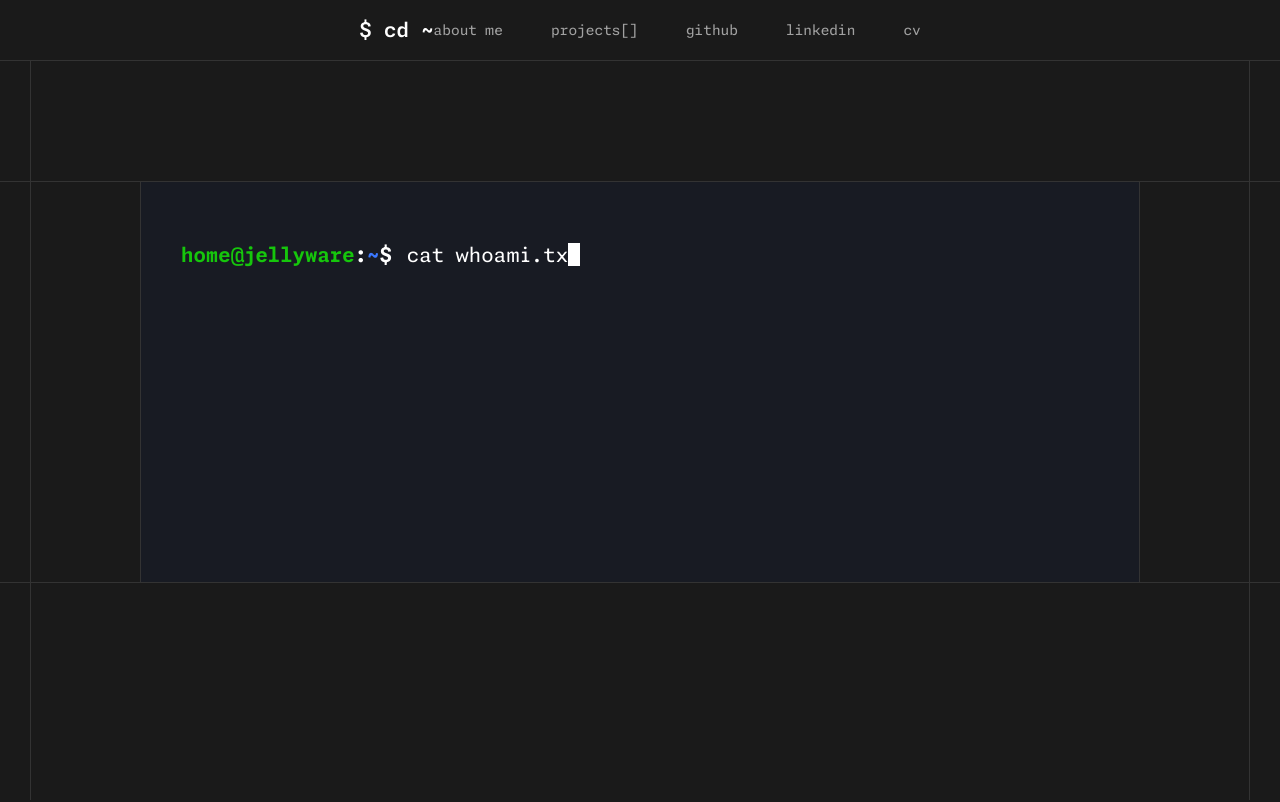
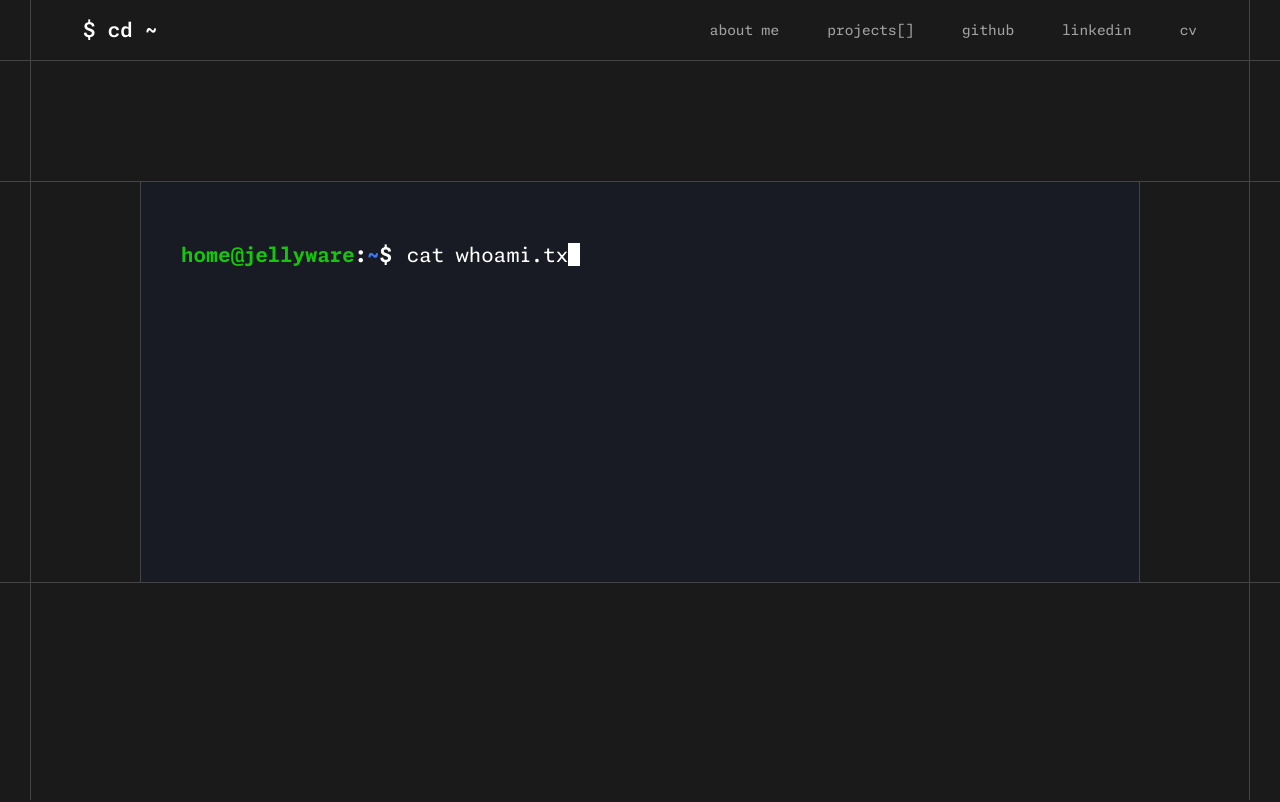
Before and after one commit to jaym-01/jellyware, a Next.js app: page / in a window 1280 px wide. Shown: the top 802 px of the page. Built offline with nearby package versions, Linux system fonts and the light colour scheme.

Commit message:
fixed header lines

```diff
--- a/src/components/Header/Header.tsx
+++ b/src/components/Header/Header.tsx
@@ -14,64 +14,39 @@ interface HeaderProps {
   className?: string;
 }
 
-/**
- * Header component inspired by zed.dev's minimal, sticky design
- * Features:
- * - Sticky positioning with dividing lines
- * - Content aligned to main grid system
- * - Responsive behavior that gracefully collapses
- * - Clean typography with balanced proportions
- * - Semantic HTML structure for accessibility
- */
 export default function Header({ className }: HeaderProps) {
-  // State for mobile menu toggle
   const [isMobileMenuOpen, setIsMobileMenuOpen] = useState<boolean>(false);
-  // Track screen size for responsive behavior
   const [isMobileScreen, setIsMobileScreen] = useState<boolean>(true);
 
-  /**
-   * Handle window resize to determine mobile/desktop layout
-   * Automatically closes mobile menu when switching to desktop
-   */
   const handleResize = useCallback(() => {
-    const isNowMobile = window.innerWidth <= 950;
+    const isNowMobile = window.innerWidth <= 800;
     setIsMobileScreen(isNowMobile);
 
-    // Close mobile menu when switching to desktop
     if (!isNowMobile && isMobileMenuOpen) {
       setIsMobileMenuOpen(false);
     }
   }, [isMobileMenuOpen]);
 
-  // Set up resize listener for responsive behavior
   useEffect(() => {
-    handleResize(); // Initial check
+    handleResize();
     window.addEventListener("resize", handleResize);
     return () => window.removeEventListener("resize", handleResize);
   }, [handleResize]);
 
-  /**
-   * Close mobile menu when navigation occurs
-   */
   const handleNavClick = useCallback(() => {
     setIsMobileMenuOpen(false);
   }, []);
 
-  /**
-   * Toggle mobile menu state
-   */
   const toggleMobileMenu = useCallback(() => {
     setIsMobileMenuOpen((prev) => !prev);
   }, []);
 
-  // Extract logo/brand data and navigation items
   const [brandData, ...navigationItems] = navData;
 
   return (
     // Sticky header wrapper with dividing lines (zed.dev style)
     <div className={`${styles.headerWrapper} ${className || ""}`}>
       <header className={styles.header} role="banner">
-        {/* Content container aligned to main grid */}
         <div className={styles.headerContent}>
           {/* Brand/Logo section */}
           <Link
--- a/src/styles/components/header.module.scss
+++ b/src/styles/components/header.module.scss
@@ -1,51 +1,33 @@
 @use "../variables.module" as *;
 
-/**
- * Header Wrapper - Sticky positioning with zed.dev-inspired dividing lines
- *
- * Design principles:
- * - Sticky positioning maintains header visibility during scroll
- * - Subtle dividing lines create visual separation without heaviness
- * - Dark background ensures header stands out from content
- * - High z-index ensures header stays above page content
- */
 .headerWrapper {
   position: sticky;
   top: 0;
   z-index: 100;
-  background-color: $headerBackground;
-  @include header-divider("bottom"); // Thin line below header
+  background-color: $darkBackground;
+  isolation: isolate;
+  margin: 0;
+  width: 100%;
+  padding-left: $background-padding;
+  padding-right: $background-padding;
 
-  // Ensure header appears above other sticky elements
-  isolation: isolate;
+  @include header-divider("bottom");
 }
 
-/**
- * Main Header Element - Semantic container with accessibility
- *
- * Layout principles:
- * - Minimal height following zed.dev proportions
- * - Clean background without unnecessary borders or shadows
- * - Flexible container to accommodate responsive behavior
- */
 .header {
   min-height: $header-height;
-  background-color: $headerBackground;
+  width: 100%;
   display: flex;
   flex-direction: column;
+  @include header-divider("vertical");
+  background-color: $darkBackground;
+  box-sizing: border-box;
+  padding-left: 20px;
+  padding-right: 20px;
 }
 
-/**
- * Header Content Container - Grid-aligned content wrapper
- *
- * Alignment principles:
- * - Max-width matches main content grid for visual consistency
- * - Responsive padding scales with viewport for optimal spacing
- * - Flexbox layout provides clean alignment between brand and navigation
- * - Content stays centered and properly proportioned across screen sizes
- */
 .headerContent {
-  @include content-container;
+  @include full-width-container;
   display: flex;
   align-items: center;
   justify-content: space-between;
@@ -54,15 +36,6 @@
   padding-bottom: $header-padding-y;
 }
 
-/**
- * Brand/Logo Section - Clean typography following zed.dev proportions
- *
- * Typography principles:
- * - Balanced font size that doesn't overwhelm the header
- * - Medium font weight for subtle emphasis
- * - Clean link styling without underlines
- * - Color maintains hierarchy and readability
- */
 .brand {
   display: flex;
   align-items: center;
@@ -83,17 +56,8 @@
   white-space: nowrap;
 }
 
-/**
- * Desktop Navigation - Horizontal layout for larger screens
- *
- * Layout principles:
- * - Hidden on mobile, visible on desktop (responsive design)
- * - Horizontal layout with generous spacing between items
- * - Right-aligned to balance with left-aligned brand
- * - Clean typography matching zed.dev's navigation style
- */
 .desktopNav {
-  display: none; // Hidden by default (mobile-first)
+  display: none;
   align-items: center;
   gap: $spacing-2xl;
 
@@ -111,15 +75,6 @@
   @include nav-link-hover;
 }
 
-/**
- * Mobile Menu Toggle - Clean hamburger/close button
- *
- * Interactive principles:
- * - Only visible on mobile screens
- * - Clear visual feedback for open/closed states
- * - Accessible button with proper ARIA attributes
- * - Minimal styling to match overall header aesthetic
- */
 .mobileMenuToggle {
   display: flex;
   align-items: center;
@@ -148,20 +103,12 @@
   }
 }
 
-/**
- * Mobile Navigation - Collapsible vertical menu
- *
- * Mobile UX principles:
- * - Appears below header content when toggled
- * - Vertical layout with generous spacing for touch targets
- * - Subtle background to separate from main content
- * - Smooth interaction without heavy animations
- * - Proper spacing to prevent accidental taps
- */
 .mobileNav {
   @include header-divider("top"); // Subtle separator from header content
   background-color: rgba(0, 0, 0, 0.1);
-  padding: $spacing-lg $header-padding-x;
+  @include full-width-container;
+  padding-top: $spacing-lg;
+  padding-bottom: $spacing-lg;
   display: flex;
   flex-direction: column;
   gap: $spacing-lg;
--- a/src/styles/variables.module.scss
+++ b/src/styles/variables.module.scss
@@ -1,8 +1,7 @@
 // Base colors
 $darkBackground: #1a1a1a;
 $primaryColor: #181b23;
-$headerBackground: #1a1a1a; // Zed-inspired darker header
-$border-color: #333333; // Subtle dividing lines
+$border-color: #444444; // Much lighter border for clear visibility
 $text-primary: #ffffff;
 $text-secondary: #a1a1a1;
 
@@ -41,11 +40,27 @@ $background-padding: 30px;
   @if $position == "bottom" or $position == "both" {
     border-bottom: $header-border-width solid $border-color;
   }
+  @if $position == "left" or $position == "both" {
+    border-left: $header-border-width solid $border-color;
+  }
+  @if $position == "right" or $position == "both" {
+    border-right: $header-border-width solid $border-color;
+  }
+  @if $position == "vertical" {
+    border-left: $header-border-width solid $border-color;
+    border-right: $header-border-width solid $border-color;
+  }
 }
 
 @mixin content-container {
   max-width: $header-max-width;
   margin: 0 auto;
+  padding-left: $header-padding-x;
+  padding-right: $header-padding-x;
+}
+
+@mixin full-width-container {
+  width: 100%;
   padding-left: $header-padding-x;
   padding-right: $header-padding-x;
 }
```
